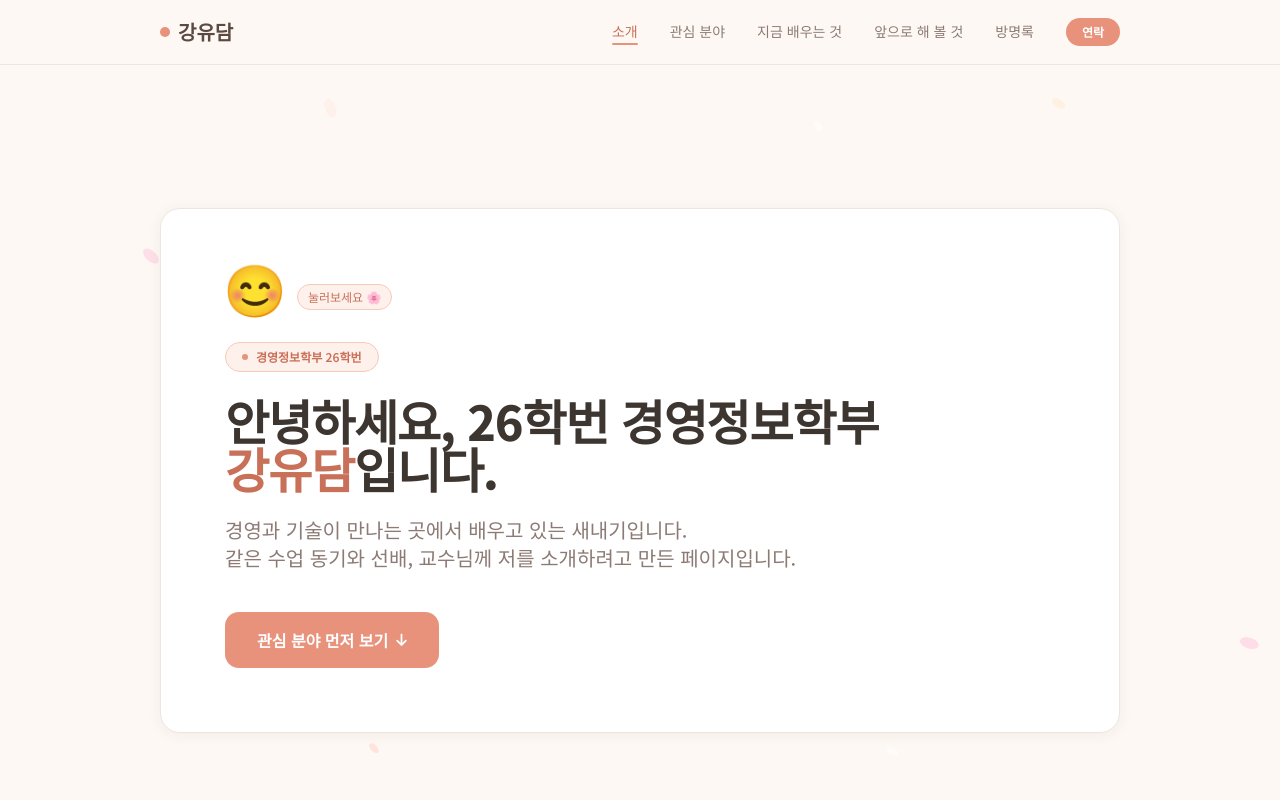
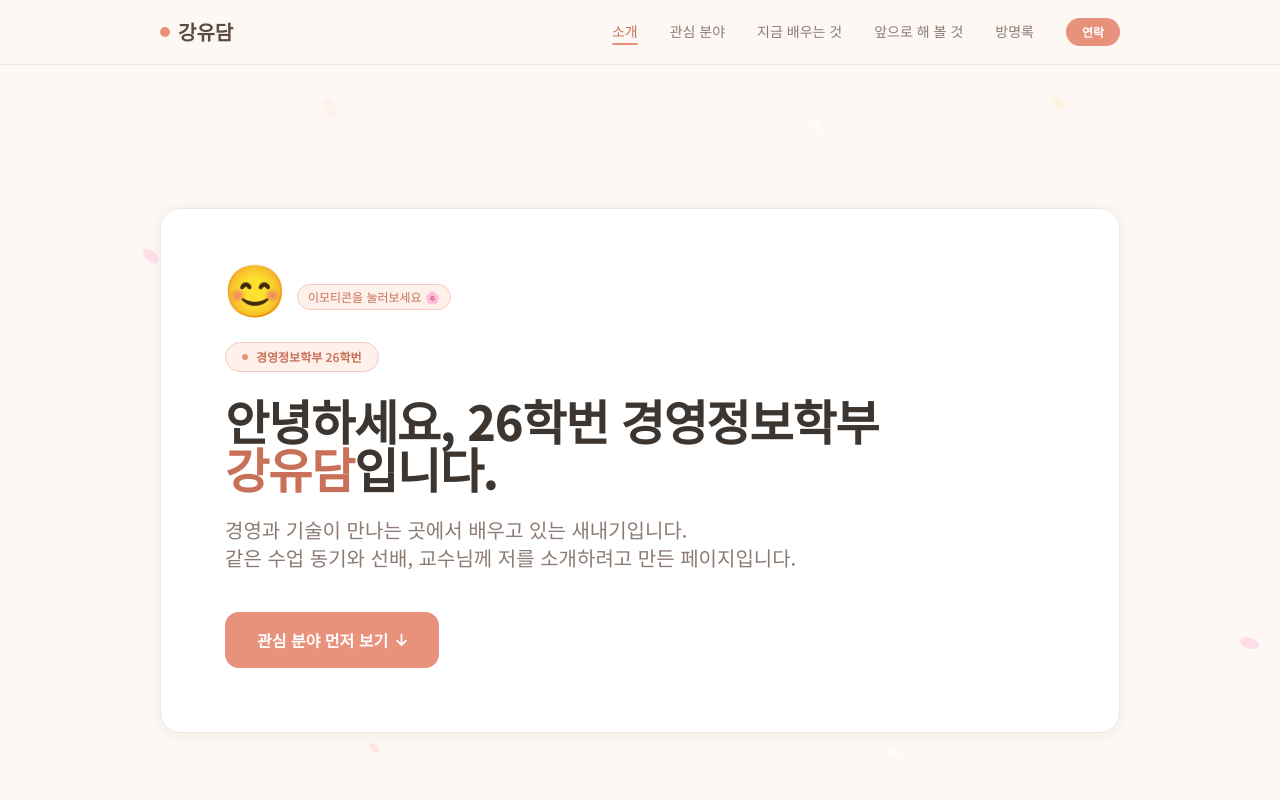
Before and after one commit to kangudam/kangudam.github.io, a plain HTML site: page index.html in a window 1280 px wide. Shown: the top 800 px of the page. Drawn offline with nearby package versions, Linux system fonts and the light colour scheme; no server answers.

Commit message:
fix: update emoji hint text

```diff
--- a/index.html
+++ b/index.html
@@ -268,7 +268,7 @@
                     <div class="flex items-center gap-3 mb-5">
                         <div class="text-5xl hero-emoji" id="hero-emoji" aria-hidden="true">😊</div>
                         <span class="text-xs font-medium px-2.5 py-1 rounded-full" style="color:#c97058; background:#fef0eb; border:1px solid #f5c9bb; animation: heroFadeUp 0.7s ease-out 0.3s both;">
-                            눌러보세요 🌸
+                            이모티콘을 눌러보세요 🌸
                         </span>
                     </div>
 
```
